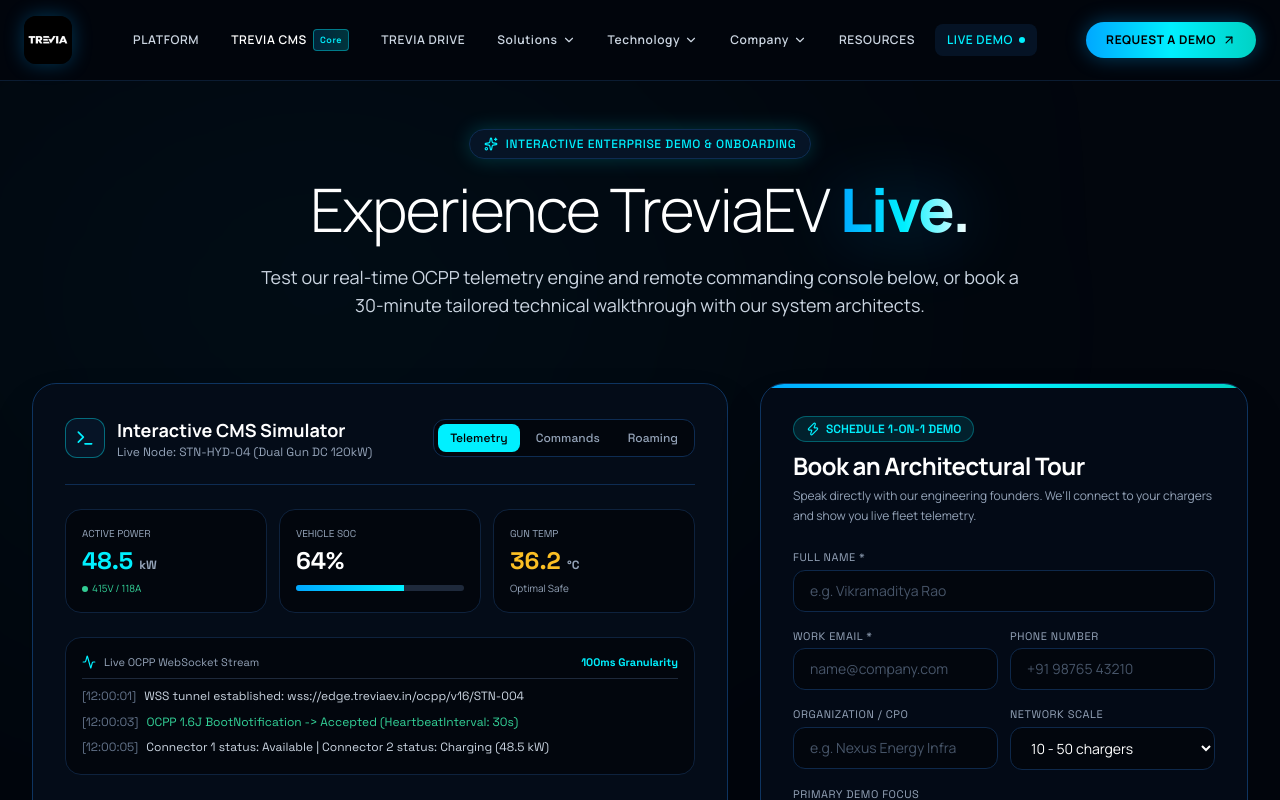
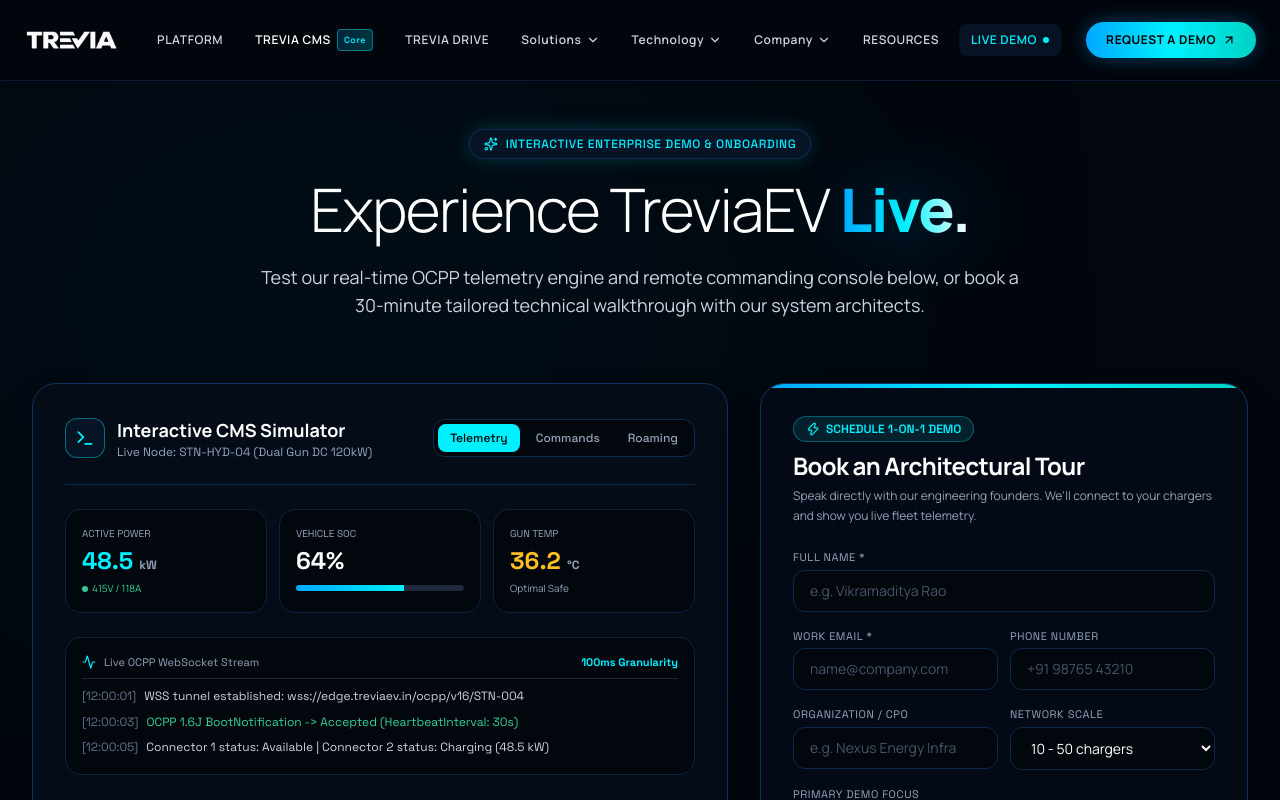
Before and after one commit to Taha0253/trevia-web, a React (Vite) app in the folder frontend/: page /demo in a window 1280 px wide. Shown: the top 800 px of the page. Built offline with nearby package versions, Linux system fonts and the light colour scheme.

Commit message:
FINAL STROKES

```diff
--- a/frontend/index.html
+++ b/frontend/index.html
@@ -2,7 +2,7 @@
 <html lang="en" class="dark scroll-smooth">
   <head>
     <meta charset="UTF-8" />
-    <link rel="icon" type="image/svg+xml" href="/vite.svg" />
+    <link rel="icon" type="image/jpeg" href="/favicon.jpeg" />
     <meta name="viewport" content="width=device-width, initial-scale=1.0" />
     <title>TreviaEV — India's Unified EV Charging Platform</title>
     <meta name="description" content="One platform to discover, access and pay across multiple EV charging networks with one seamless platform and one wallet." />
--- a/frontend/src/components/Navbar.tsx
+++ b/frontend/src/components/Navbar.tsx
@@ -67,11 +67,11 @@
       <div className="max-w-7xl mx-auto px-4 sm:px-6 h-20 flex items-center justify-between">
 
         {/* Trevia Logo Button to Home */}
-        <Link to="/" onClick={closeAllMenus} className="flex items-center gap-3 group">
+        <Link to="/" onClick={closeAllMenus} className="flex items-center group">
           <img
-            src="/TREVIA-EV.jpeg"
+            src="/Trevia.png"
             alt="Trevia EV - Return to Home"
-            className="h-10 sm:h-12 w-auto object-contain rounded-xl shadow-[0_0_20px_rgba(0,168,255,0.3)] group-hover:shadow-[0_0_30px_rgba(0,240,255,0.6)] group-hover:scale-105 transition-all duration-300"
+            className="h-7 sm:h-8 w-auto object-contain transition-opacity duration-200 hover:opacity-90"
           />
         </Link>
 
--- a/frontend/src/sections/EcosystemSection.tsx
+++ b/frontend/src/sections/EcosystemSection.tsx
@@ -1,46 +1,42 @@
 import React from 'react';
-import { Cloud, Flame, Container, GitBranch, Cpu, Sparkles } from 'lucide-react';
+import { Sparkles } from 'lucide-react';
 
 export const EcosystemSection: React.FC = () => {
   const partners = [
     {
       name: 'T-Hub',
       category: 'Innovation Incubator',
-      icon: (
-        <div className="w-10 h-10 rounded-xl border border-orange-500/40 bg-orange-500/10 flex items-center justify-center text-orange-400 font-black text-xs">
-          t-hub
-        </div>
-      ),
+      icon: <img src="/thub.png" alt="T-Hub" className="w-10 h-10 object-contain" />,
       description: 'Incubated at India\'s premier tech incubator'
     },
     {
       name: 'GCP',
       category: 'Cloud Infrastructure',
-      icon: <Cloud className="w-9 h-9 text-[#4285F4]" />,
+      icon: <img src="/GCP.png" alt="Google Cloud Platform" className="w-10 h-10 object-contain" />,
       description: 'Google Cloud high-availability clusters'
     },
     {
       name: 'Firebase',
       category: 'Realtime Telemetry',
-      icon: <Flame className="w-9 h-9 text-[#FFCA28]" />,
+      icon: <img src="/firebase.webp" alt="Firebase" className="w-10 h-10 object-contain" />,
       description: 'Sub-second real-time event distribution'
     },
     {
       name: 'Docker',
       category: 'Edge Containers',
-      icon: <Container className="w-9 h-9 text-[#2496ED]" />,
+      icon: <img src="/Docker.webp" alt="Docker" className="w-10 h-10 object-contain" />,
       description: 'Isolated microservices & depot runtime'
     },
     {
       name: 'GitHub',
       category: 'DevOps & CI/CD',
-      icon: <GitBranch className="w-9 h-9 text-white" />,
+      icon: <img src="/git-hub.png" alt="GitHub" className="w-10 h-10 object-contain" />,
       description: 'Enterprise code integrity & OTA versions'
     },
     {
       name: 'OCPP 2.0.1',
       category: 'Open Protocol',
-      icon: <Cpu className="w-9 h-9 text-[#00F0FF]" />,
+      icon: <img src="/OCPP.png" alt="OCPP 2.0.1" className="w-10 h-10 object-contain" />,
       description: 'Open Charge Point Protocol certification'
     }
   ];
```
Also changed, not shown: frontend/public/favicon.jpeg (added).
